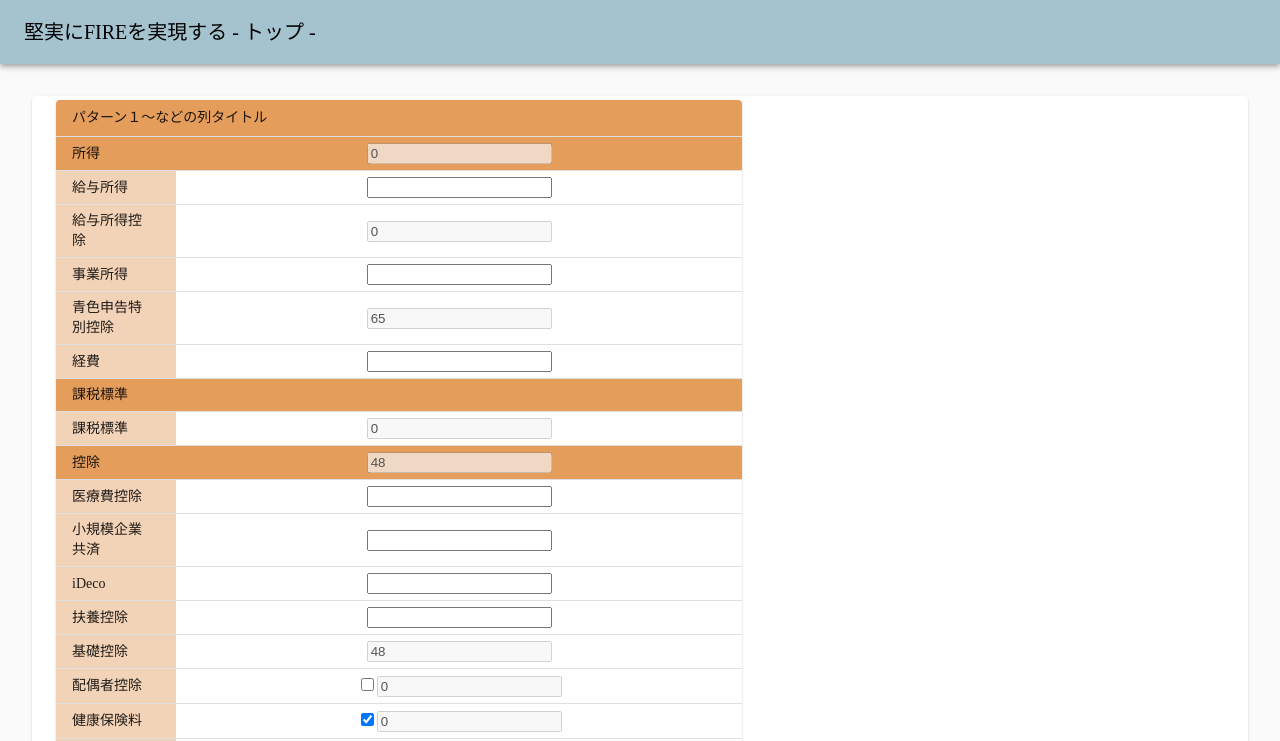
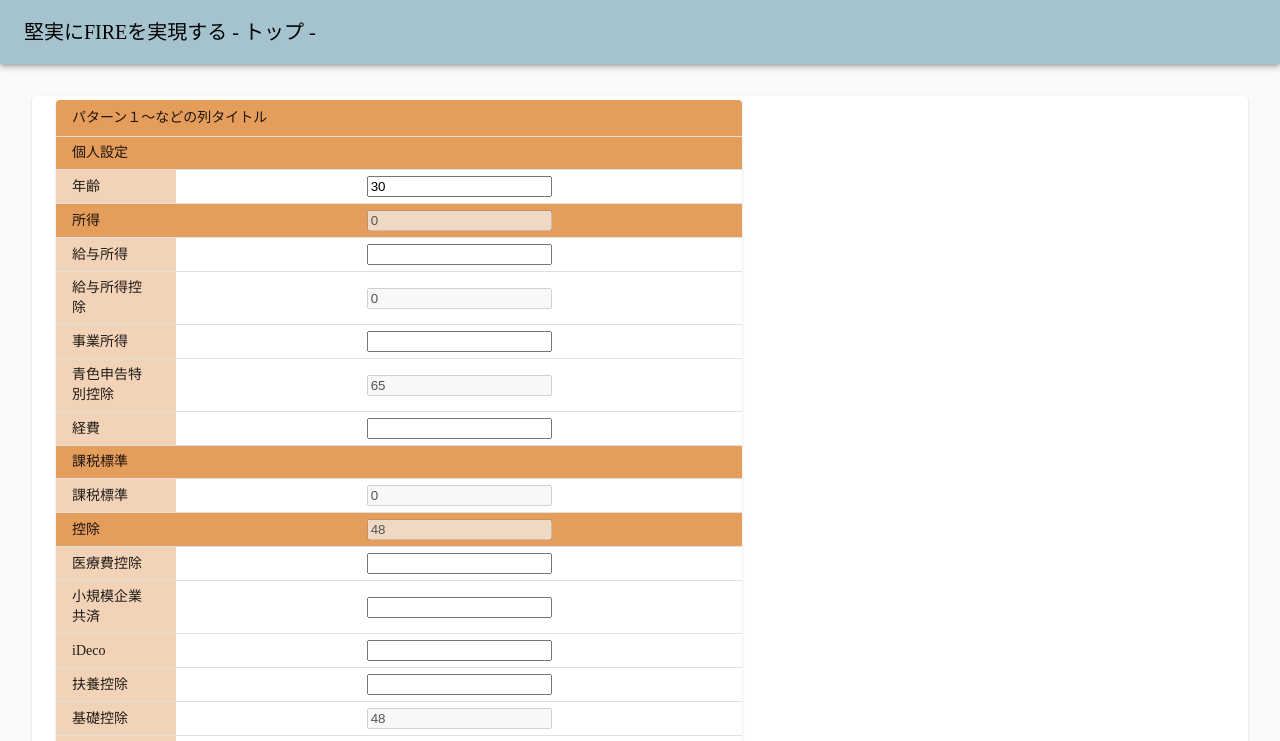
Before and after one commit to somurieengieer/fire-simulator, a React (Create React App) app: page /tax in a window 1280 px wide. Shown: the top 741 px of the page. Built offline with nearby package versions, Linux system fonts and the light colour scheme.

Commit message:
年齢を追加

```diff
--- a/src/layout/molecules/TaxTable.tsx
+++ b/src/layout/molecules/TaxTable.tsx
@@ -30,6 +30,12 @@ export function TaxTable({taxSetIndex, taxSet}: PhasesTableProps) {
   const classes = useStyles();
   const tableClasses = usePatternTableStyles();
   const dispatch = useDispatch();
+
+  const updateTaxSetItem = (updateValue: (set: TaxSet) => void) => {
+    const newTaxSet = JSON.parse(JSON.stringify(taxSet)) as TaxSet
+    updateValue(newTaxSet)
+    dispatch(updateTaxSet({taxSet: newTaxSet, index: taxSetIndex}))
+  }
 
   const updateIncomeDeductions = (incomeIndex: number, index: number, updatedValue: any): void => {
     const newTaxSet = JSON.parse(JSON.stringify(taxSet))
@@ -67,9 +73,13 @@ export function TaxTable({taxSetIndex, taxSet}: PhasesTableProps) {
               <Table className={tableClasses.table} aria-label="simple table"
                      size={'small'}
               >
-
                 <TaxHeaderRowSet title={'パターン１〜などの列タイトル'} />
                 <TableBody>
+                  <TaxSubHeaderRowSet title={'個人設定'} />
+                  <TaxIncomeTableRowSet rowLabel={'年齢'}
+                                        value={taxSet.age || ''}
+                                        onChange={v => updateTaxSetItem(set => {set.age = Number(v)})}
+                  />
                   <TaxSubHeaderRowSet title={'所得'} amount={sumAmount(taxSet.incomes)} />
                   {taxSet.incomes.map((income: Income, incomeIndex: number) => (
                     <>
```
